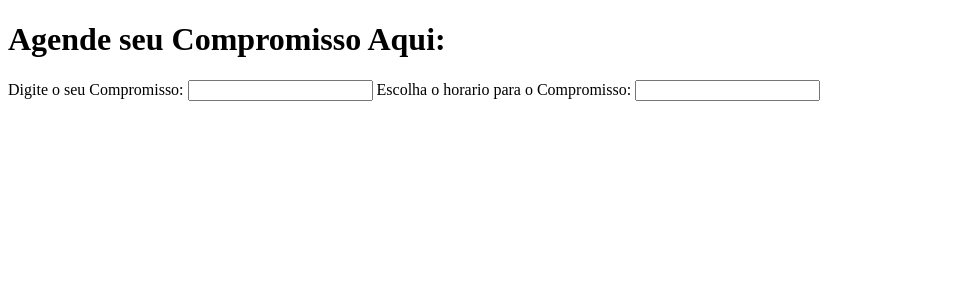
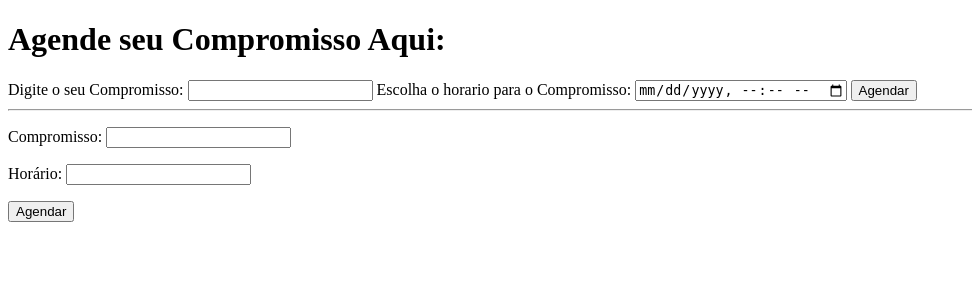
Before and after one commit to ericaferraz123/Agenda, a Django app: page / in a window 1280 px wide. Shown: the top 300 px of the page, without its empty margins (0-972 px from the left). Run offline with Django 5.2, Linux system fonts and the light colour scheme.

Commit message:
arrumei algo relacionado ao banco de dados

```diff
--- a/core/forms.py
+++ b/core/forms.py
@@ -1,7 +1,5 @@
 from django import forms
-from .models import Compromisso
 
-class CompromissoForm(forms.ModelForm):
-    class Meta:
-        model = Compromisso
-        fields = ['titulo', 'descricao', 'data_inicio', 'data_fim']
+class CompromissoForm(forms.Form):
+    nome = forms.CharField(label='Compromisso', max_length=200)
+    horario = forms.DateTimeField(label='Horário')
--- a/core/templates/core/index.html
+++ b/core/templates/core/index.html
@@ -1,19 +1,33 @@
 <!DOCTYPE html>
 <html lang="en">
 <head>
-    <meta charset="UTF-8">
-    <meta name="viewport" content="width=device-width, initial-scale=1.0">
+    <meta charset="UTF-8" />
+    <meta name="viewport" content="width=device-width, initial-scale=1.0" />
     <title>Document</title>
 </head>
 <body>
     <div>
-        <h1>Agende seu Compromisso Aqui: </h1>
-        <form action="">
+        <h1>Agende seu Compromisso Aqui:</h1>
+
+        <!-- Seu formulário HTML estático -->
+        <form action="" method="post">
+            {% csrf_token %}
             <label for="nome">Digite o seu Compromisso: </label>
             <input type="text" id="nome" name="nome">
             <label for="horario">Escolha o horario para o Compromisso: </label>
-            <input type="datetime" id="horario" name="horario">
+            <input type="datetime-local" id="horario" name="horario">
+            <button type="submit">Agendar</button>
         </form>
+
+        <hr>
+
+        <!-- Formulário Django dinâmico -->
+        <form method="post">
+            {% csrf_token %}
+            {{ form.as_p }}
+            <button type="submit">Agendar</button>
+        </form>
+
     </div>
 </body>
 </html>
--- a/core/views.py
+++ b/core/views.py
@@ -1,4 +1,17 @@
-from django.shortcuts import render
+from django.shortcuts import render, redirect
+from .forms import CompromissoForm
+from .models import Compromisso  # Supondo que tenha criado esse modelo
 
 def index(request):
-    return render(request, 'core/index.html')
+    if request.method == 'POST':
+        form = CompromissoForm(request.POST)
+        if form.is_valid():
+            Compromisso.objects.create(
+                titulo=form.cleaned_data['nome'],
+                data_inicio=form.cleaned_data['horario'],
+                data_fim=form.cleaned_data['horario']  # Ajuste conforme sua lógica
+            )
+            return redirect('index')  # Redireciona após salvar
+    else:
+        form = CompromissoForm()
+    return render(request, 'core/index.html', {'form': form})
```
